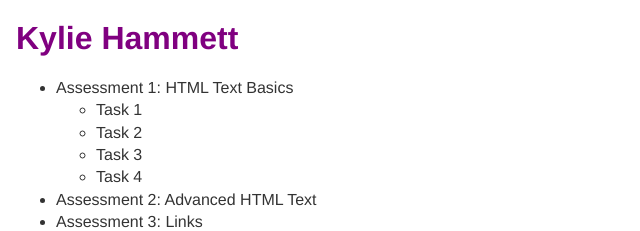
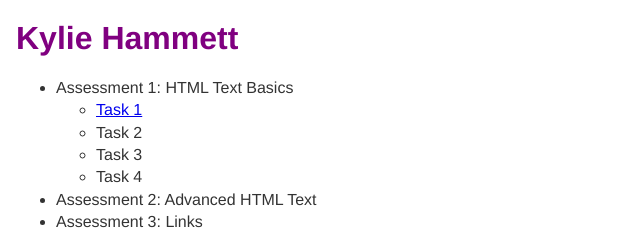
Before and after one commit to khammett325995/TCSS460-HTMLTutorial, a plain HTML site: page index.html in a window 1280 px wide. Shown: the top 231 px of the page, 0-640 px from the left. Drawn offline with Linux system fonts and the light colour scheme.

Commit message:
Update index.html

```diff
--- a/index.html
+++ b/index.html
@@ -31,7 +31,7 @@
     <ul>
       <li>Assessment 1: HTML Text Basics
         <ul>
-          <li>Task 1</li>
+          <li><a href="TextBasics_Assessment1_Task1">Task 1</a></li>
           <li>Task 2</li>
           <li>Task 3</li>
           <li>Task 4</li>
```
